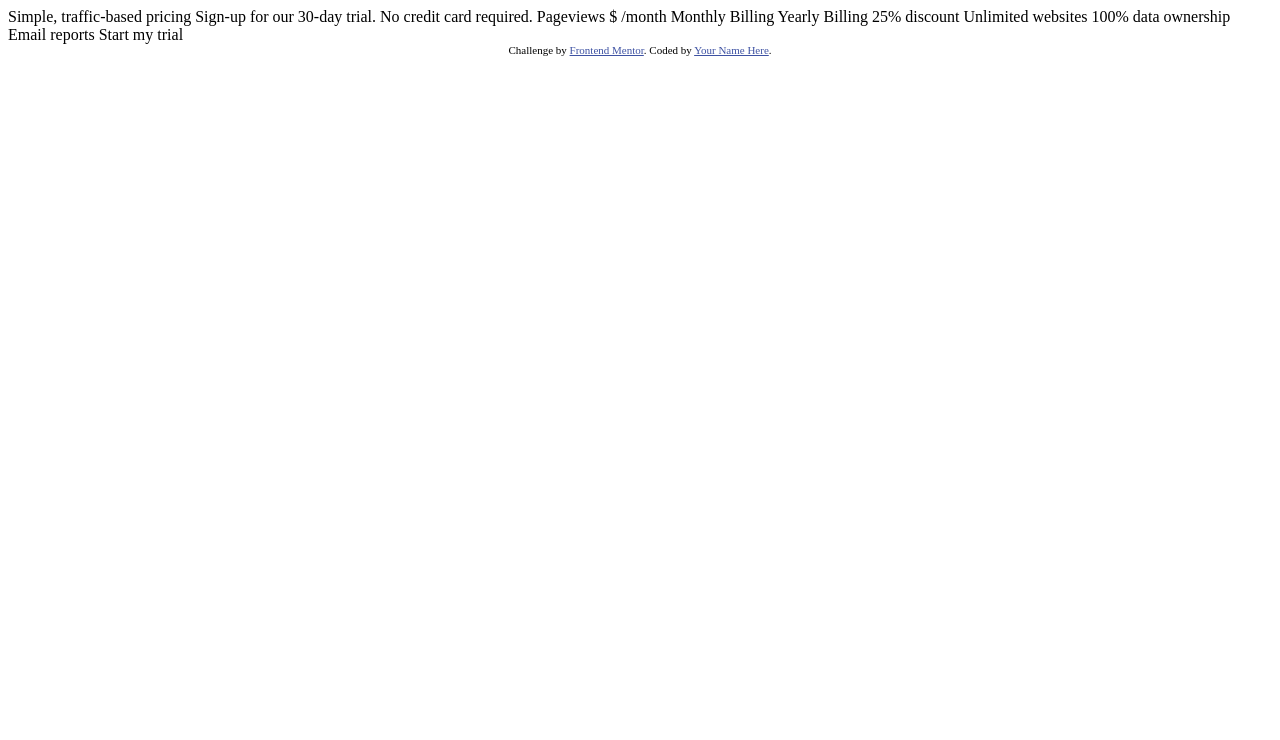
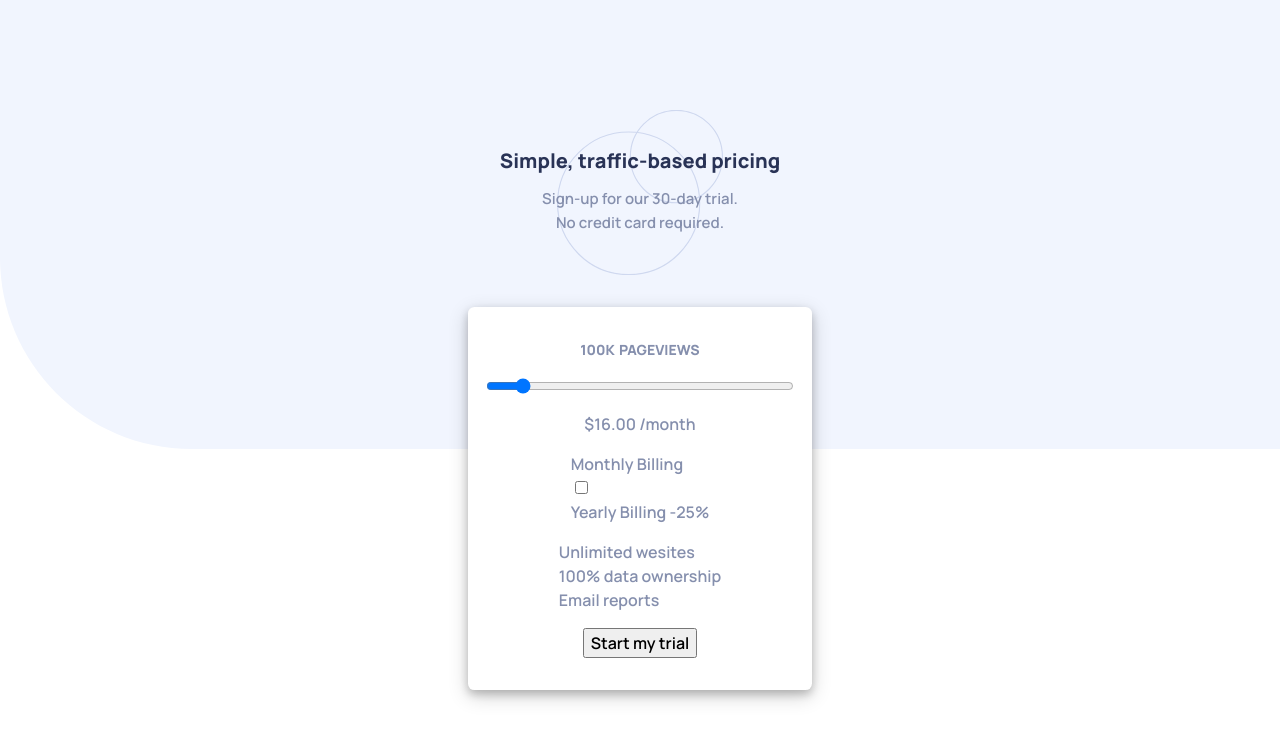
Before and after one commit to DARLINGTON-CG/INTERACTIVE-PRICING-COMPONENT, a plain HTML site: page index.html in a window 1280 px wide. Drawn offline with Linux system fonts and the light colour scheme.

Commit message:
barebones

```diff
--- a/index.html
+++ b/index.html
@@ -1,24 +1,46 @@
 <!DOCTYPE html>
 <html lang="en">
+
 <head>
   <meta charset="UTF-8">
-  <meta name="viewport" content="width=device-width, initial-scale=1.0"> <!-- displays site properly based on user's device -->
+  <meta name="viewport" content="width=device-width, initial-scale=1.0">
+  <!-- displays site properly based on user's device -->
 
   <link rel="icon" type="image/png" sizes="32x32" href="./images/favicon-32x32.png">
-
   <title>Frontend Mentor | Interactive pricing component</title>
 
-  <!-- Feel free to remove these styles or customise in your own stylesheet 👍 -->
-  <style>
-    .attribution { font-size: 11px; text-align: center; }
-    .attribution a { color: hsl(228, 45%, 44%); }
-  </style>
+  <link rel="stylesheet" href="style.css">
 </head>
-<body>
 
-  Simple, traffic-based pricing
-  Sign-up for our 30-day trial. No credit card required.
+<body class="home">
 
+  <header class="primary-header">
+    <h1 class="text-dark fs-600 fw-800 text-align">Simple, traffic-based pricing</h1>
+    <p class="text-light fs-400 fw-600 text-align gap">Sign-up for our 30-day trial.</p>
+    <p class="text-light fs-400 fw-600 text-align gap" style="--gap-space:0.1rem;">No credit card required.</p>
+  </header>
+
+  <main class="pricing-container flex">
+    <h3 class="upper-case fs-200 fw-800 custom-spacing">100k pageviews</h3>
+   <div class="slider">
+     <input type="range" id="customRange" max="100" value="10">
+   </div>
+     <p>$16.00 /month</p>
+     <div>
+       <p>Monthly Billing</p>
+      <input type="checkbox">
+        <p>Yearly Billing -25%</p>
+     </div>
+
+     <div>
+       <div> <p>Unlimited wesites</p></div>
+       <div><p>100% data ownership</p></div>
+       <div><p>Email reports</p></div>
+     </div>
+     <button>Start my trial</button>
+  </main>
+
+  <!--
   Pageviews
   $ /month
 
@@ -30,10 +52,17 @@
   Email reports
 
   Start my trial
+-->
+  <!--
+   <footer>
+    <div class="attribution">
+      Challenge by <a href="https://www.frontendmentor.io?ref=challenge" target="_blank">Frontend Mentor</a>.
+      Coded by <a href="#">Darlington Obiri Yeboah</a>.
+    </div>
+  </footer>
 
-  <div class="attribution">
-    Challenge by <a href="https://www.frontendmentor.io?ref=challenge" target="_blank">Frontend Mentor</a>.
-    Coded by <a href="#">Your Name Here</a>.
-  </div>
+ -->
+
 </body>
+
 </html>
--- /dev/null
+++ b/style.css
@@ -0,0 +1,240 @@
+@import url("https://fonts.googleapis.com/css2?family=Manrope:wght@600;800&display=swap");
+
+/* Custom properties*/
+:root {
+  /* Primary Colors */
+  --clr-soft-cyan: 174, 77%, 80%;
+  --clr-strong-cyan: 174, 86%, 45%;
+  --clr-light-grayish-red: 14, 92%, 95%;
+  --clr-light-red: 15, 100%, 70%;
+  --clr-pale-blue: 226, 100%, 87%;
+  /* Neutral Colors */
+  --clr-white: 0, 0%, 100%;
+  --clr-very-pale-blue: 230, 100%, 99%;
+  --clr-light-grayish-blue: 224, 65%, 95%;
+  --clr-light-grayish-blue-bg: 223, 50%, 87%;
+  --clr-grayish-blue: 225, 20%, 60%;
+  --clr-dark-desaturated-blue: 227, 35%, 25%;
+  /* Font Weight */
+  --fw-600: 600;
+  --fw-800: 800;
+
+  /* Font Family */
+  --ff-manrope: "Manrope", serif;
+
+  /* Font Size */
+  --fs-900: clamp(5rem, 8vw + 1rem, 9.375rem);
+  --fs-800: 3.5rem;
+  --fs-700: 1.5rem;
+  --fs-600: 1.25rem;
+  --fs-500: 1rem;
+  --fs-400: 0.9375rem;
+  --fs-300: 1rem;
+  --fs-200: 0.875rem;
+}
+
+/* Resets */
+/* Box Sizing */
+
+*,
+*::before,
+*::after {
+  box-sizing: border-box;
+}
+
+/* Reset margins */
+body,
+h1,
+h2,
+h3,
+h4,
+h5,
+h6,
+p,
+picture,
+figure {
+  margin: 0;
+}
+
+/* Setting font weight */
+
+h1,
+h2,
+h3,
+h4,
+h5,
+h6,
+p {
+  font-weight: var(--fw-600);
+}
+
+/* Body setup */
+
+body {
+  display: grid;
+  background-color: hsl(var(--clr-very-pale-blue));
+  font-family: "Manrope", sans-serif;
+  min-height: 100vh;
+  line-height: 1.5;
+  color: hsl(var(--clr-grayish-blue));
+  place-content: center;
+}
+
+/* Img size config */
+img,
+picture {
+  max-width: 100%;
+  display: block;
+}
+
+/* make form elements easier to work with */
+input,
+button,
+textarea,
+select {
+  font: inherit;
+}
+
+/* Typography */
+
+.fs-900 {
+  font-size: var(--fs-900);
+}
+.fs-800 {
+  font-size: var(--fs-800);
+}
+.fs-700 {
+  font-size: var(--fs-700);
+}
+.fs-600 {
+  font-size: var(--fs-600);
+}
+.fs-500 {
+  font-size: var(--fs-500);
+}
+.fs-400 {
+  font-size: var(--fs-400);
+}
+.fs-300 {
+  font-size: var(--fs-300);
+}
+.fs-200 {
+  font-size: var(--fs-200);
+}
+
+.fs-900,
+.fs-800,
+.fs-700,
+.fs-600 {
+  line-height: 1.1;
+}
+
+
+.fw-600 {
+  font-weight: var(--fw-600);
+}
+
+.fw-800 {
+  font-weight: var(--fw-800);
+}
+
+.upper-case {
+  text-transform: uppercase;
+}
+
+.custom-spacing
+{
+    word-spacing: 0.1rem;
+}
+
+.text-align {
+  text-align: center;
+}
+
+/* Colors */
+.text-dark {
+  color: hsl(var(--clr-dark-desaturated-blue));
+}
+.text-light {
+  color: hsl(var(--clr-grayish-blue));
+}
+.text-red {
+  color: hsl(var(--clr-light-red));
+}
+
+.bg-white{color: hsl(var(--clr-white))}
+
+/* Styling */
+.home {
+  background: url(./images/bg-pattern.svg);
+  background-repeat: no-repeat;
+}
+
+.flow > *:where(:not(:first-child)) {
+  margin-top: var(--flow-space, 1rem);
+}
+
+.flex {
+  display: flex;
+  gap: var(--gap, 1rem);
+  flex-direction: column;
+}
+
+.grid {
+  display: grid;
+  gap: var(--gap, 1rem);
+}
+
+.gap
+{
+    margin-top: var(--gap-space,1rem);
+}
+
+.primary-header
+{
+    background: url(./images/pattern-circles.svg) no-repeat center;
+    align-items: center;
+    background-size: contain;
+    padding: 2.5rem 2rem;
+    margin-bottom: 2rem;
+
+}
+
+.pricing-container
+{
+    background-color: hsl(var(--clr-white));
+    border-radius: 0.4rem;
+    place-items: center;
+    padding: 2rem 1rem;
+    box-shadow: 0 4px 8px 0 rgba(0, 0, 0, 0.2),0 6px 20px 0 rgba(0, 0, 0, 0.19);
+}
+
+
+.slider
+{
+    width: 100%;
+    height: 100%;
+    display: flex;
+    flex-direction: column;
+    color: red;
+}
+
+/* .shadow-component
+{
+
+} */
+
+.d-block
+{
+    display: block;
+}
+
+/*
+ .attribution {
+    font-size: 11px;
+    text-align: center;
+  }
+
+  .attribution a {
+    color: hsl(228, 45%, 44%);
+  } */
```
